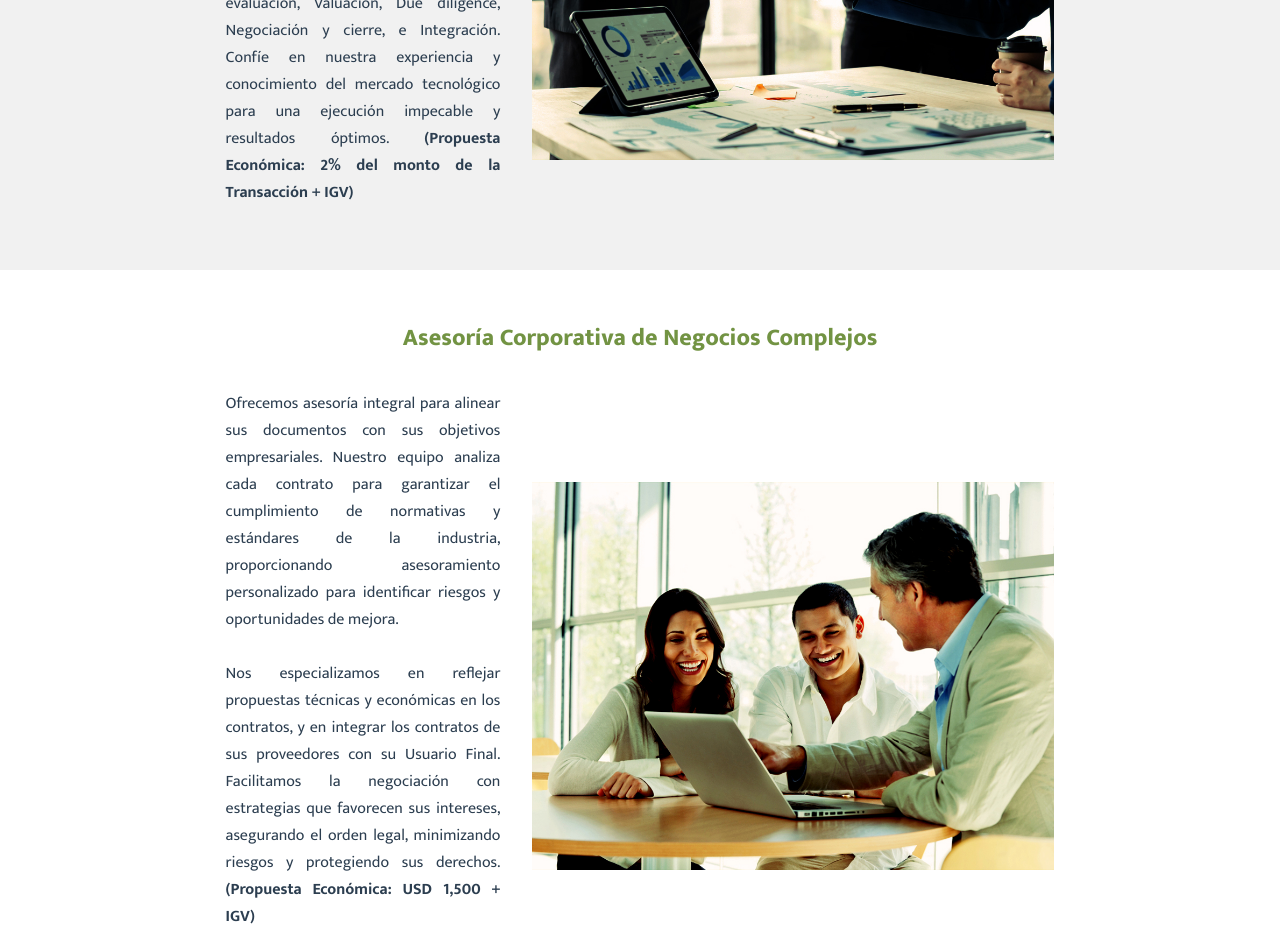
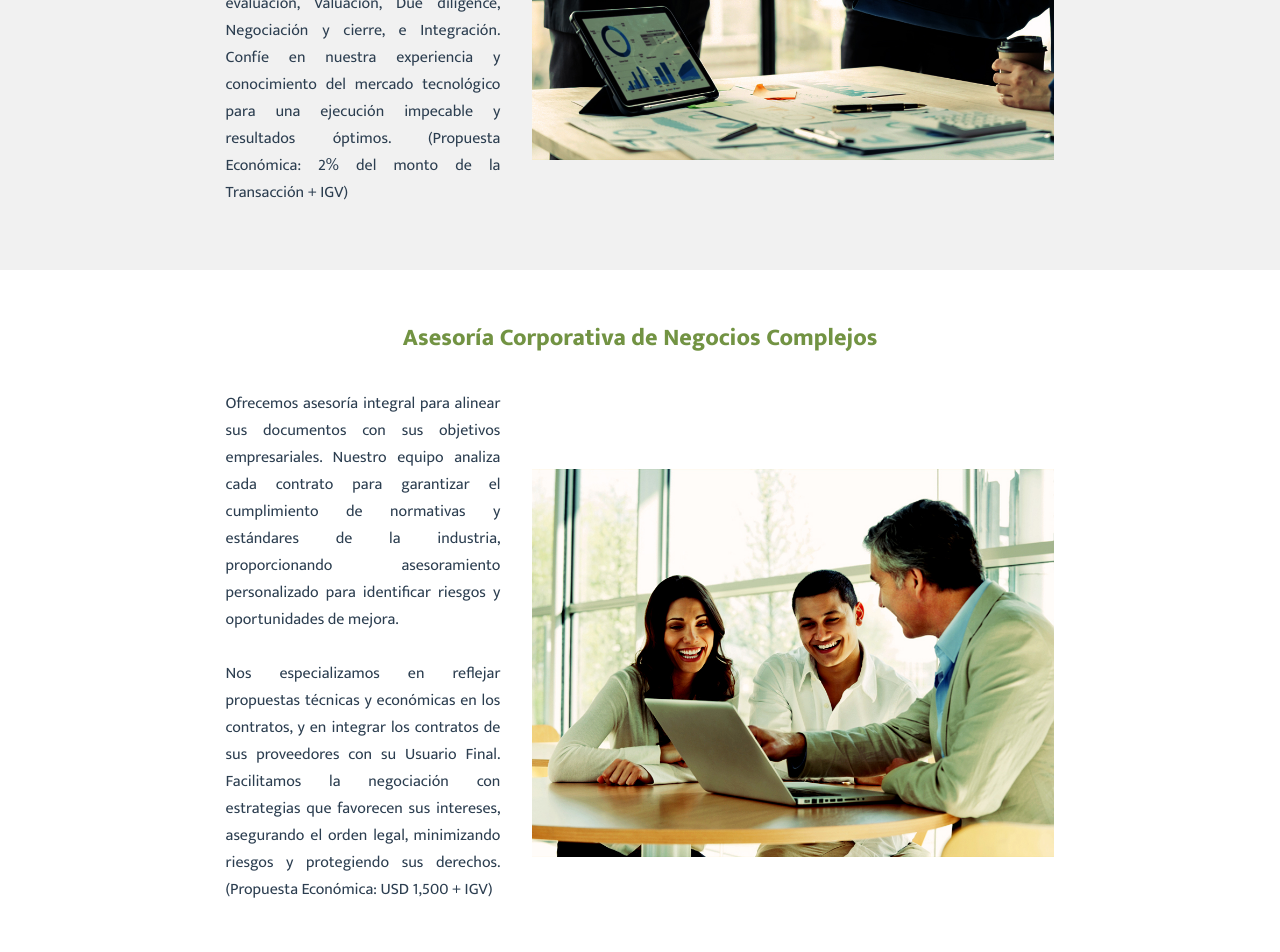
Before and after one commit to KendallRcs/Apex-Financial-Solutions-LandingPage, a JavaScript app: page /servicios in a window 1280 px wide. Shown: the part 2880-3832 px from the top of the page. Built offline with nearby package versions, Linux system fonts and the light colour scheme.

Commit message:
removed bold style

```diff
--- a/src/views/servicios/index.vue
+++ b/src/views/servicios/index.vue
@@ -39,8 +39,7 @@
         <div class="ourServices-container container">
             <div class="left-side">
                 <p class="ourServices-text">Ofrecemos servicios especializados de Fusión y Adquisición en el sector tecnológico, estructurando acuerdos que maximicen el valor y reduzcan riesgos para compradores y vendedores. Nos encargamos de identificar empresas objetivo y coordinar con asesores externos para asegurar una transición eficiente y exitosa.
-                  <br><br>Nuestro proceso incluye: Identificación y evaluación, Valuación, Due diligence, Negociación y cierre, e Integración. Confíe en nuestra experiencia y conocimiento del mercado tecnológico para una ejecución impecable y resultados óptimos.
-<b>(Propuesta Económica: 2% del monto de la Transacción + IGV)</b></p>
+                <br><br>Nuestro proceso incluye: Identificación y evaluación, Valuación, Due diligence, Negociación y cierre, e Integración. Confíe en nuestra experiencia y conocimiento del mercado tecnológico para una ejecución impecable y resultados óptimos. (Propuesta Económica: 2% del monto de la Transacción + IGV)</p>
             </div>
             <img class="image-ourServices" v-motion-fade-visible src="../../assets/servicio_4.jpg" alt="Servicio 4 - Fusión y Adquisición Tecnológica">
         </div>
@@ -49,8 +48,7 @@
         <h2 class="title" v-motion-fade-visible>Asesoría Corporativa de Negocios Complejos</h2>
         <div class="ourServices-container container">
             <div class="left-side">
-                <p class="ourServices-text">Ofrecemos asesoría integral para alinear sus documentos con sus objetivos empresariales. Nuestro equipo analiza cada contrato para garantizar el cumplimiento de normativas y estándares de la industria, proporcionando asesoramiento personalizado para identificar riesgos y oportunidades de mejora.<br><br>Nos especializamos en reflejar propuestas técnicas y económicas en los contratos, y en integrar los contratos de sus proveedores con su Usuario Final. Facilitamos la negociación con estrategias que favorecen sus intereses, asegurando el orden legal, minimizando riesgos y protegiendo sus derechos.
-                  <b>(Propuesta Económica: USD 1,500 + IGV)</b></p>
+                <p class="ourServices-text">Ofrecemos asesoría integral para alinear sus documentos con sus objetivos empresariales. Nuestro equipo analiza cada contrato para garantizar el cumplimiento de normativas y estándares de la industria, proporcionando asesoramiento personalizado para identificar riesgos y oportunidades de mejora.<br><br>Nos especializamos en reflejar propuestas técnicas y económicas en los contratos, y en integrar los contratos de sus proveedores con su Usuario Final. Facilitamos la negociación con estrategias que favorecen sus intereses, asegurando el orden legal, minimizando riesgos y protegiendo sus derechos. (Propuesta Económica: USD 1,500 + IGV)</p>
             </div>
             <img class="image-ourServices" v-motion-fade-visible src="../../assets/servicio_5.jpg" alt="Servicio 3 - Estructuración de financiamiento tecnológico">
         </div>
```
